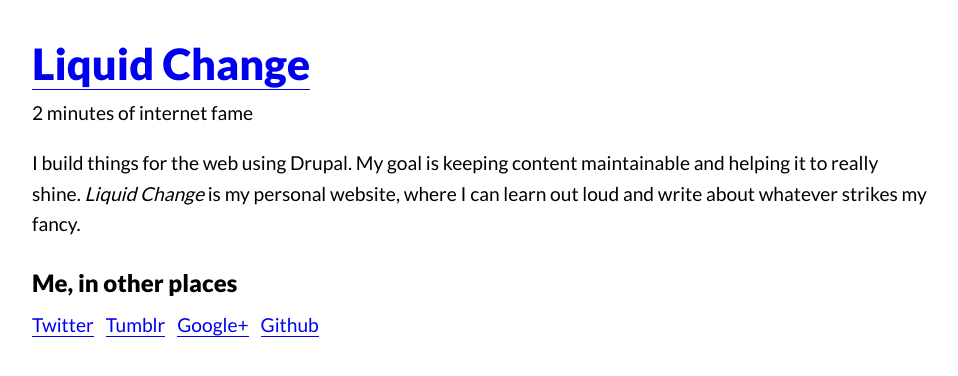
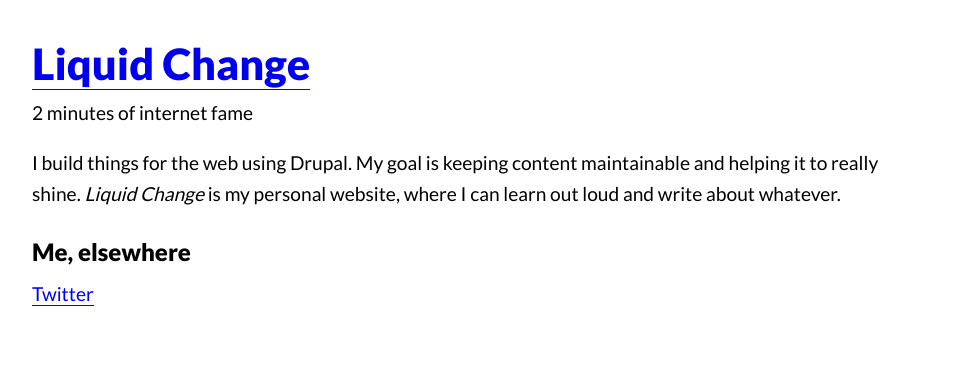
Before and after one commit to liquid06/liquid06.github.io, a Jekyll site: the page built from index.html, in a window 1280 px wide. Shown: the top 376 px of the page, without its empty margins (160-1118 px from the left). Built offline with Jekyll 4.4.1, drawn with Linux system fonts in a browser that asks for light colours.

Commit message:
I'm still not really doing anything here...just remembering how this is set up. :|

```diff
--- a/_includes/footer.html
+++ b/_includes/footer.html
@@ -1,9 +1,6 @@
 <footer>
-  <h3>Me, in other places</h3>
+  <h3>Me, elsewhere</h3>
   <ul>
     <li><a href="http://twitter.com/liquid06">Twitter</a></li>
-    <li><a href="http://liquid06.tumblr.com">Tumblr</a></li>
-    <li><a href="http://plus.google.com/u/0/108085886194045819891/posts">Google+</a></li>
-    <li><a href="http://github.com/liquid06">Github</a></li>
   </ul>
 </footer>
--- a/index.html
+++ b/index.html
@@ -4,7 +4,7 @@
 byline: 2 minutes of internet fame
 ---
 
-<p>I build things for the web using Drupal. My goal is keeping content maintainable and helping it to really shine. <em>Liquid Change</em> is my personal website, where I can learn out loud and write about whatever strikes my fancy.</p>
+<p>I build things for the web using Drupal. My goal is keeping content maintainable and helping it to really shine. <em>Liquid Change</em> is my personal website, where I can learn out loud and write about whatever.</p>
 
 {% if post %}
   <h2>Things I've written</h2>
```
Also changed, not shown: _drafts/customizing-drupal-markup-doctype.md (+6 -1 lines).
